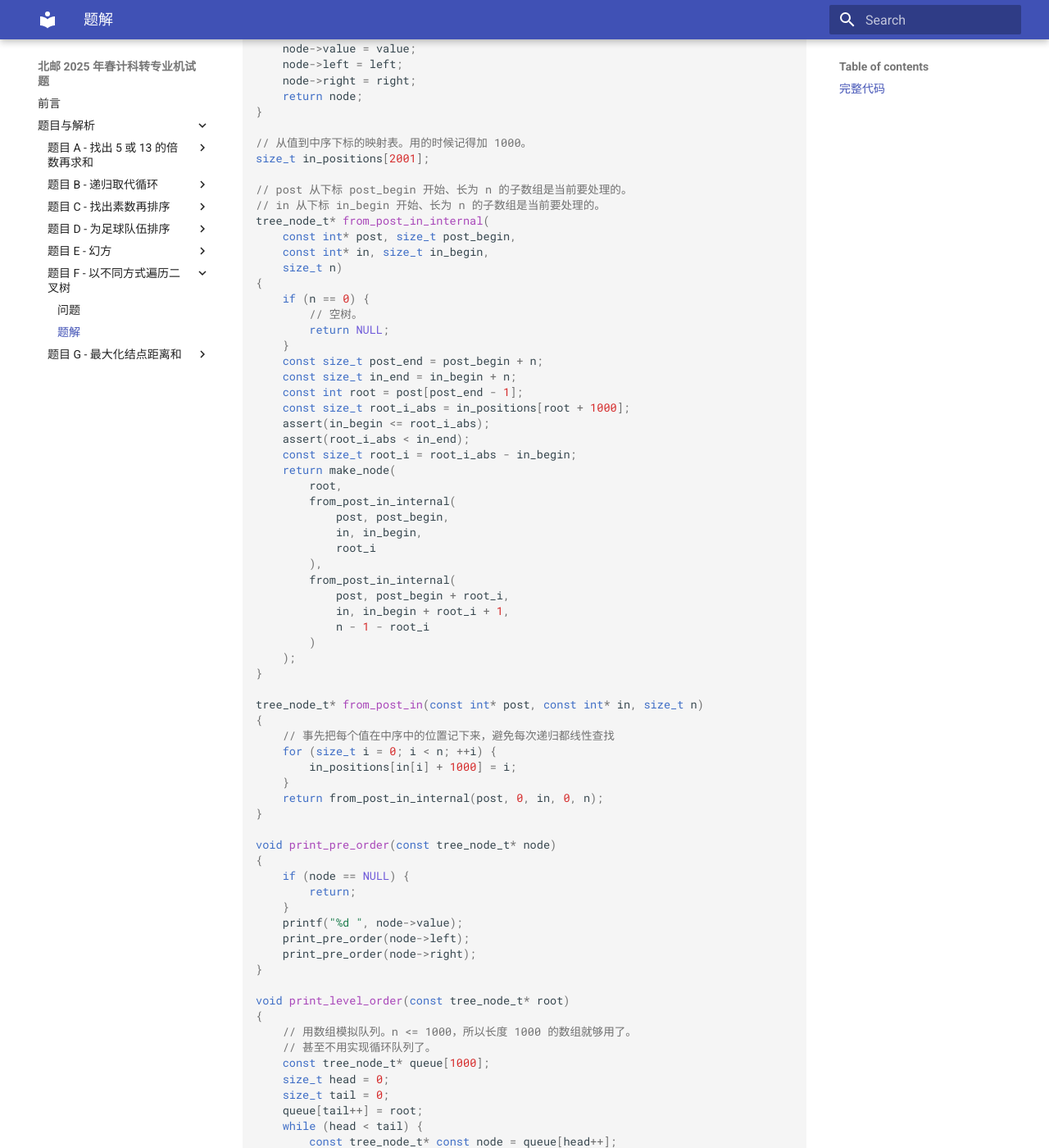
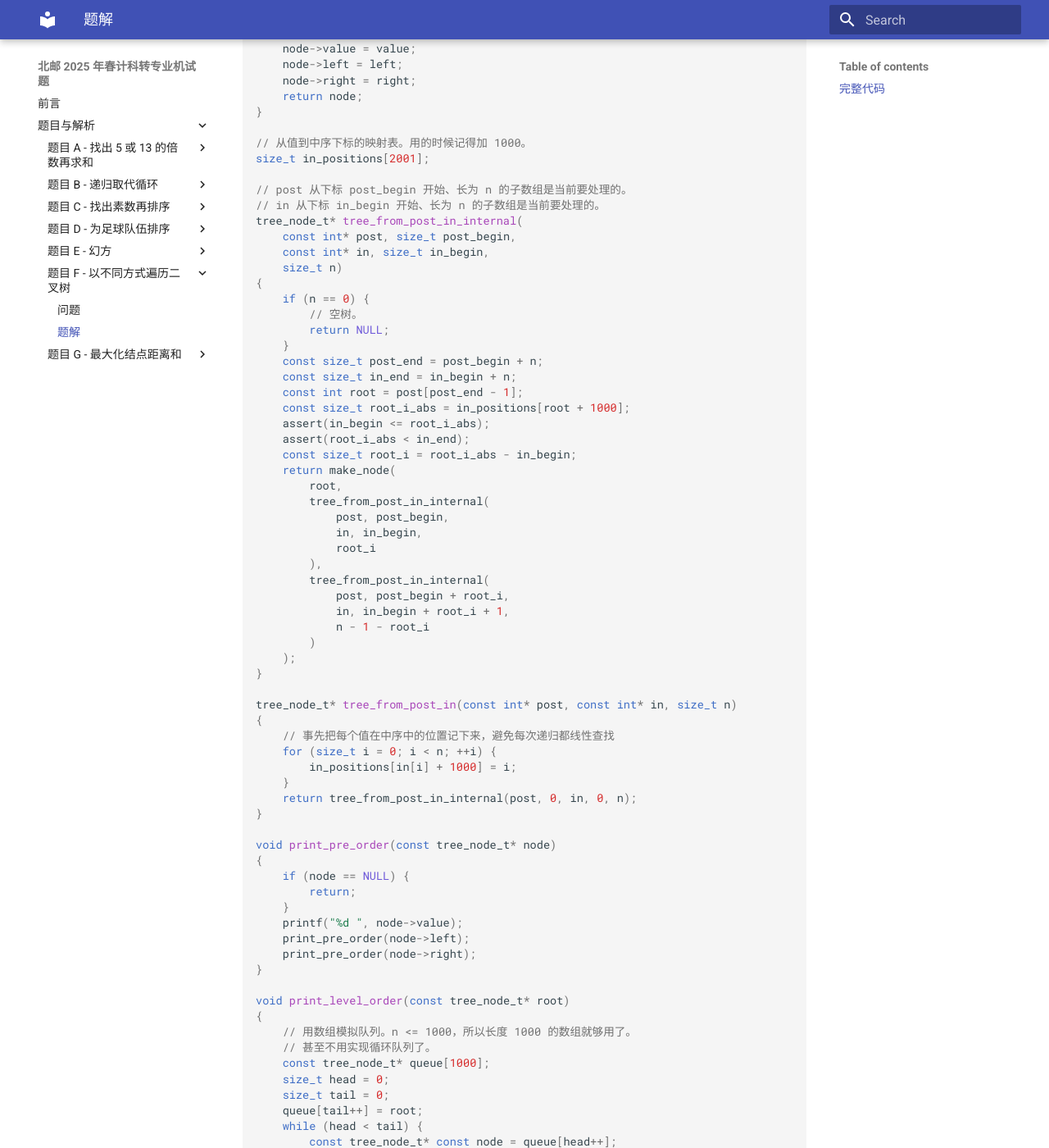
Before and after one commit to LS-Hower/bupt-major-switching-programming-questions, an MkDocs documentation site: the page built from docs/problem-f/answer.md, in a window 1280 px wide and 1400 px high, scrolled down 2132 px. Shown: the whole window at 82% size. Built offline with MkDocs 1.6.1 and Material for MkDocs 9.7.7, drawn with Linux system fonts in a browser that asks for light colours; some of the changed text lies outside the part shown.

Commit message:
Fix C code function name in problem F solution

```diff
--- a/docs/problem-f/answer.md
+++ b/docs/problem-f/answer.md
@@ -89,7 +89,7 @@ size_t in_positions[2001];
 
 // post 从下标 post_begin 开始、长为 n 的子数组是当前要处理的。
 // in 从下标 in_begin 开始、长为 n 的子数组是当前要处理的。
-tree_node_t* from_post_in_internal(
+tree_node_t* tree_from_post_in_internal(
     const int* post, size_t post_begin,
     const int* in, size_t in_begin,
     size_t n)
@@ -107,12 +107,12 @@ tree_node_t* from_post_in_internal(
     const size_t root_i = root_i_abs - in_begin;
     return make_node(
         root,
-        from_post_in_internal(
+        tree_from_post_in_internal(
             post, post_begin,
             in, in_begin,
             root_i
         ),
-        from_post_in_internal(
+        tree_from_post_in_internal(
             post, post_begin + root_i,
             in, in_begin + root_i + 1,
             n - 1 - root_i
@@ -120,13 +120,13 @@ tree_node_t* from_post_in_internal(
     );
 }
 
-tree_node_t* from_post_in(const int* post, const int* in, size_t n)
+tree_node_t* tree_from_post_in(const int* post, const int* in, size_t n)
 {
     // 事先把每个值在中序中的位置记下来，避免每次递归都线性查找
     for (size_t i = 0; i < n; ++i) {
         in_positions[in[i] + 1000] = i;
     }
-    return from_post_in_internal(post, 0, in, 0, n);
+    return tree_from_post_in_internal(post, 0, in, 0, n);
 }
 
 void print_pre_order(const tree_node_t* node)
@@ -171,7 +171,7 @@ int main(void)
     for (size_t i = 0; i < n; ++i) {
         scanf("%d", &in[i]);
     }
-    tree_node_t* const root = from_post_in(post, in, n);
+    tree_node_t* const root = tree_from_post_in(post, in, n);
     print_pre_order(root);
     putchar('\n');
     print_level_order(root);
```
